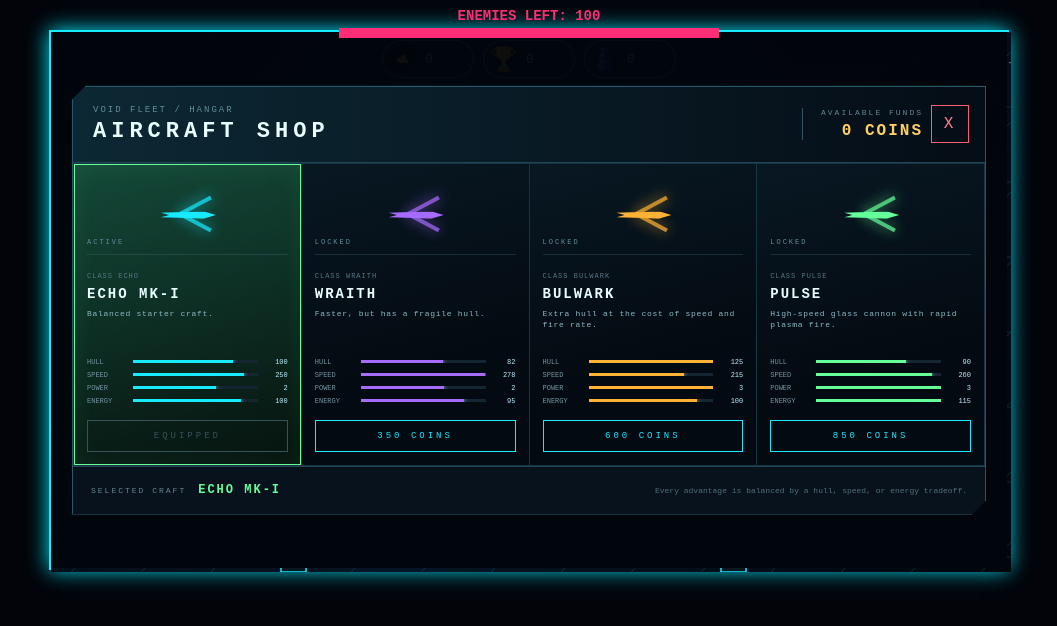
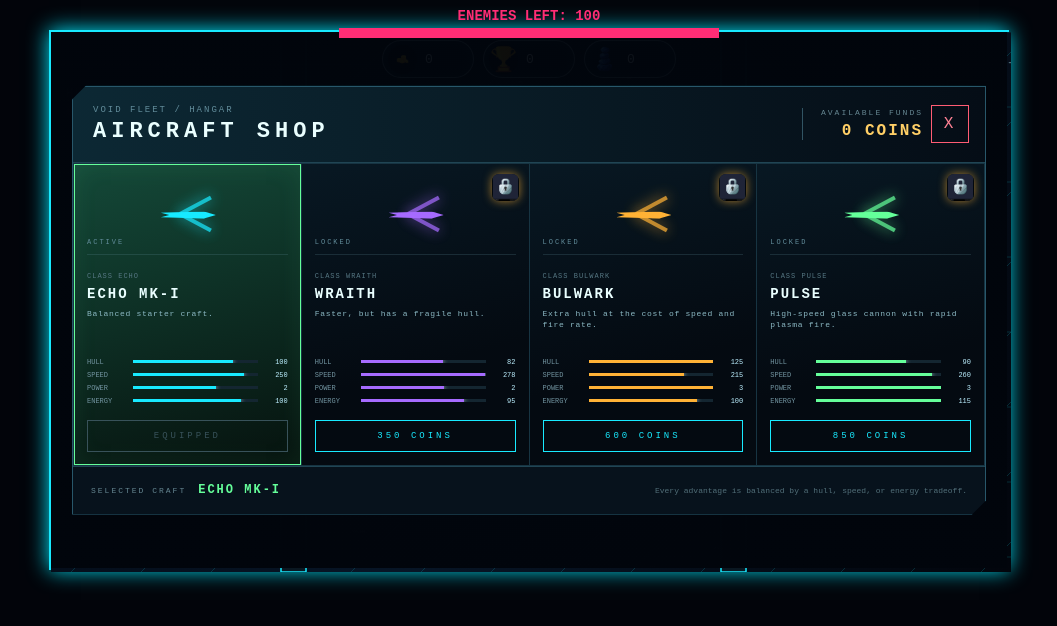
Before and after one commit to tonythethird/Void-Echo, a plain HTML site: page index.html in a window 1280 px wide. Both pictures are taken after a click on the button "AIRCRAFT SHOP". Shown: the whole page, without its empty margins (111-1168 px from the left). Drawn offline with Linux system fonts and the light colour scheme.

Commit message:
fix: require purchases for locked aircraft

```diff
--- a/js/core/state.js
+++ b/js/core/state.js
@@ -53,6 +53,7 @@ const STAGES = [
 let currentStageIndex = 0;
 const STAGE_UNLOCK_KEY = "voidEchoHighestUnlockedStage";
 const RESOURCE_SAVE_KEY = "voidEchoResources";
+const AIRCRAFT_SHOP_VERSION = 2;
 
 // Keep later levels and aircraft behind their normal progression requirements.
 const TEMPORARY_UNLOCK_ALL = false;
@@ -118,7 +119,8 @@ const resources = {
   gems: 0,
   completedStages: [],
   ownedAircraft: ["echo"],
-  selectedAircraft: "echo"
+  selectedAircraft: "echo",
+  aircraftShopVersion: AIRCRAFT_SHOP_VERSION
 };
 
 try {
@@ -142,6 +144,7 @@ try {
         : [];
 
     const savedOwned =
+      savedResources.aircraftShopVersion === AIRCRAFT_SHOP_VERSION &&
       Array.isArray(savedResources.ownedAircraft)
         ? savedResources.ownedAircraft
         : [];
@@ -160,6 +163,8 @@ try {
       resources.ownedAircraft.includes(savedResources.selectedAircraft)
         ? savedResources.selectedAircraft
         : "echo";
+
+    resources.aircraftShopVersion = AIRCRAFT_SHOP_VERSION;
   }
 } catch (err) {}
 
--- a/js/ui/interface.js
+++ b/js/ui/interface.js
@@ -91,7 +91,7 @@ function updateAircraftShop() {
     const selected = resources.selectedAircraft === id;
     const temporarilyUnlocked = TEMPORARY_UNLOCK_ALL && !owned;
     const card = document.createElement("article");
-    card.className = `aircraftCard${selected ? " isSelected" : ""}${temporarilyUnlocked ? " isTemporarilyUnlocked" : ""}`;
+    card.className = `aircraftCard${selected ? " isSelected" : ""}${!owned ? " isLocked" : ""}${temporarilyUnlocked ? " isTemporarilyUnlocked" : ""}`;
     card.style.setProperty("--craft-color", aircraft.color);
     card.innerHTML = `
       <div class="aircraftVisual" style="--craft-color:${aircraft.color}">
--- a/style.css
+++ b/style.css
@@ -451,6 +451,7 @@ button:hover {
 .aircraftCard,
 .mapNode { position: relative; }
 
+.aircraftCard.isLocked::before,
 .aircraftCard.isTemporarilyUnlocked::before,
 .mapNode.isTemporarilyUnlocked::before {
   content: "";
@@ -920,6 +921,7 @@ button:disabled:hover {
 
 .aircraftCard:hover { z-index: 2; background: linear-gradient(165deg, #0c2633, #050b13 70%); }
 .aircraftCard.isSelected { border: 0; background: linear-gradient(165deg, rgba(20, 74, 56, 0.95), #06120e); box-shadow: inset 0 0 0 1px #65ff9a, inset 0 0 26px rgba(101, 255, 154, 0.08); }
+.aircraftCard.isLocked::before,
 .aircraftCard.isTemporarilyUnlocked::before { top: 10px; right: 10px; width: 27px; height: 27px; }
 
 .aircraftVisual { position: relative; height: 78px; overflow: hidden; border-bottom: 1px solid rgba(98, 140, 154, 0.22); color: var(--craft-color); }
```
